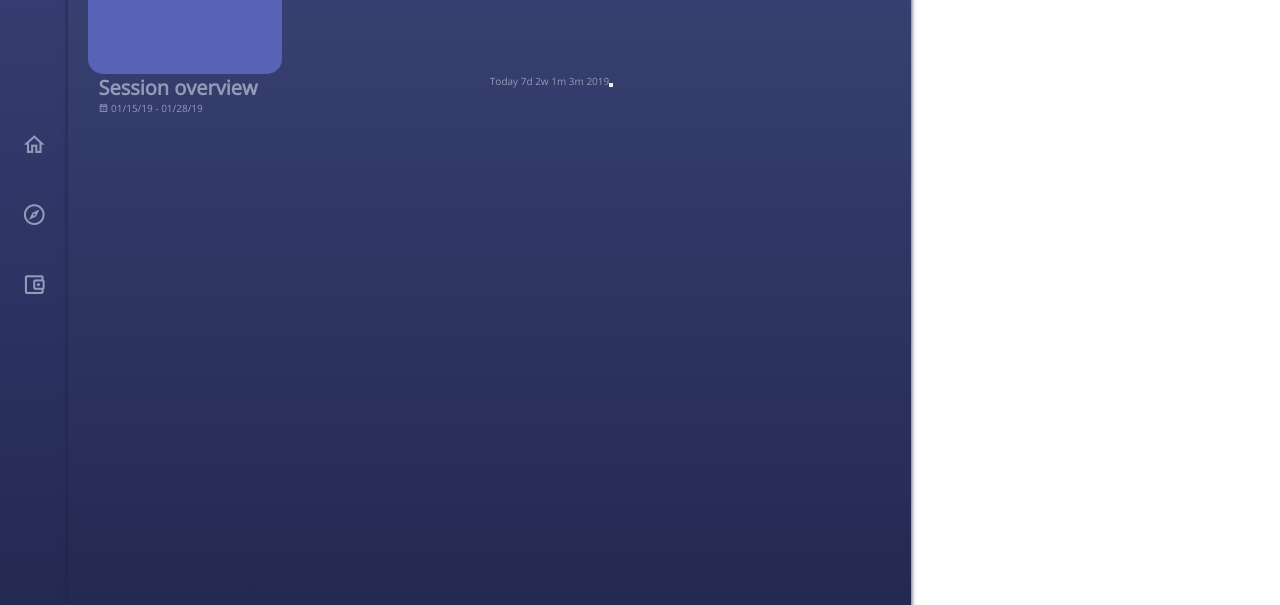
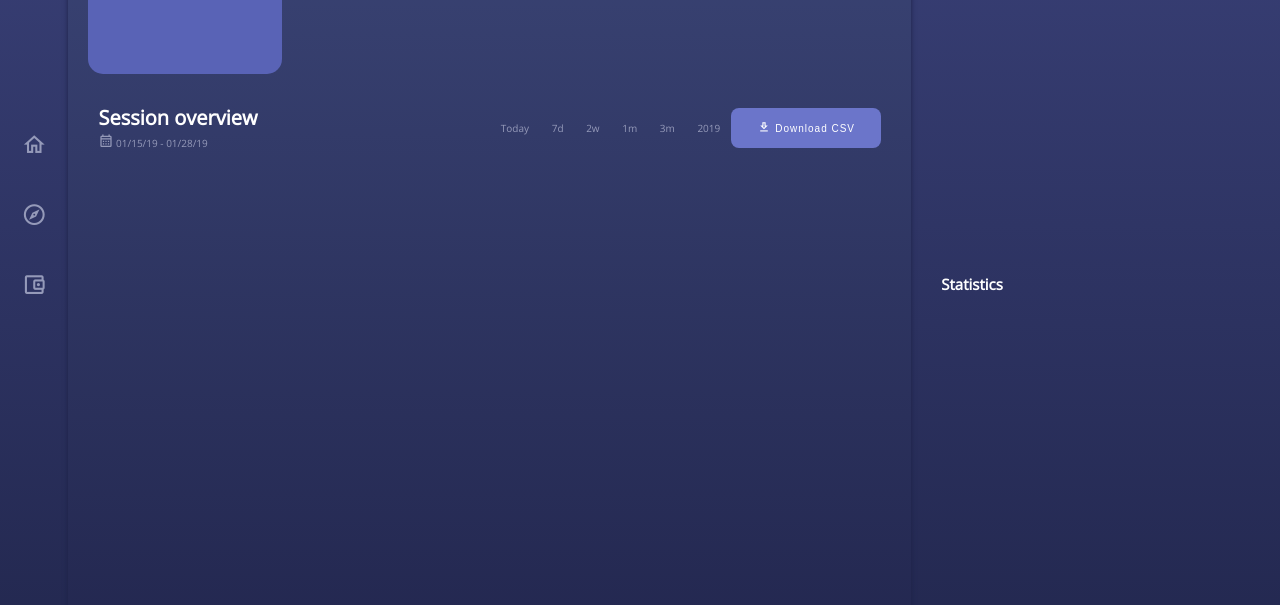
Before and after one commit to VektorTech/product-design-dashboard, a website built with webpack: page index.html in a window 1280 px wide. Shown: the part 126-731 px from the top of the page. Built offline with nearby package versions, Linux system fonts and the light colour scheme; some icons are missing.

Commit message:
Added more layouts and improved bem

```diff
--- a/index.html
+++ b/index.html
@@ -42,76 +42,89 @@
         </div>
 
 
-        <div class="section-main">
-            <div class="section-main__area">
-                <div class="section-main__btn-cards section-main__btn-cards--active">
-                    <div class="section-main__card-top">
+        <div class="section_main">
+            <div class="select-stats__area">
+                <div class="select-stats__btn-cards select-stats__btn-cards--active">
+                    <div class="select-stats__card-top">
                         <h1>2100</h1>
                         <p>total sessions</p>
                     </div>
-                    <div class="section-main__card-bottom">
+                    <div class="select-stats__card-bottom">
                     </div>
                 </div>
-                <div class="section-main__btn-cards">
-                    <div class="section-main__card-top">
+                <div class="select-stats__btn-cards">
+                    <div class="select-stats__card-top">
                         <h1>1228</h1>
                         <p>total visitors</p>
                     </div>
-                    <div class="section-main__card-bottom">
+                    <div class="select-stats__card-bottom">
                         <p class="negative"><i class="mdi mdi-arrow-down"></i> -3%</p>
                     </div>
                 </div>
-                <div class="section-main__btn-cards">
-                    <div class="section-main__card-top">
+                <div class="select-stats__btn-cards">
+                    <div class="select-stats__card-top">
                         <h1>6.92</h1>
                         <p>time spent, hr</p>
                     </div>
-                    <div class="section-main__card-bottom">
+                    <div class="select-stats__card-bottom">
                         <p class="positive"><i class="mdi mdi-arrow-up"></i> +1%</p>
                     </div>
                 </div>
-                <div class="section-main__btn-cards">
-                    <div class="section-main__card-top">
+                <div class="select-stats__btn-cards">
+                    <div class="select-stats__card-top">
                         <h1>2.3</h1>
                         <p>avg requests recieved</p>
                     </div>
-                    <div class="section-main__card-bottom">
+                    <div class="select-stats__card-bottom">
                         <p class="positive"><i class="mdi mdi-arrow-up"></i> +21%</p>
                     </div>
                 </div>
             </div>
 
-            <div class="section-main__area">
-                <div class="section-main__header-2">
-                    <div class="section-main__title-2">
+            <div class="preview-stats__area">
+                <div class="preview-stats__header">
+                    <div class="preview-stats__title">
                         <h1>Session overview</h1>
                         <p><i class="mdi mdi-calendar-month-outline"></i> <span>01/15/19</span> - <span>01/28/19</span></p>
                     </div>
-                    <div class="section-main__controls-2">
-                        <ul class="section-main__nav-2">
-                            <li class="section-main__items-2">Today</li>
-                            <li class="section-main__items-2">7d</li>
-                            <li class="section-main__items-2">2w</li>
-                            <li class="section-main__items-2">1m</li>
-                            <li class="section-main__items-2">3m</li>
-                            <li class="section-main__items-2">2019</li>
+                    <div class="preview-stats__controls">
+                        <ul class="preview-stats__nav">
+                            <li class="preview-stats__items">Today</li>
+                            <li class="preview-stats__items">7d</li>
+                            <li class="preview-stats__items">2w</li>
+                            <li class="preview-stats__items">1m</li>
+                            <li class="preview-stats__items">3m</li>
+                            <li class="preview-stats__items">2019</li>
                         </ul>
                     </div>
-                    <div class="section-main__btn-2">
-                        <button></button>
+                    <div class="preview-stats__btn">
+                        <button><i class="mdi mdi-download-outline"></i> Download CSV</button>
                     </div>
                 </div>
-                <div class="section-main__graph-wrapper-2">
+                <div class="preview-stats__graph-wrapper">
                 </div>
             </div>
 
-            <div class="section-main__area">
-
+            <div class="">
             </div>
         </div>
 
 
-        <div class="section-main">
+        <div class="side-panel">
+            <div class="side-panel__top">
+                <div class="side-panel__head">
+                    <h2>Views by browser</h2>
+                    <i></i>
+                </div>
+                <div class="side-panel__chart"></div>
+            </div>
+            <div class="side-panel__bottom">
+                <div class="side-panel__head">
+                    <h2>Statistics</h2>
+                    <i></i>
+                </div>
+                <div class="side-panel__content"></div>
+            </div>
         </div>
     </div>
     <script src="/dist/main.js"></script>
--- a/main.scss
+++ b/main.scss
@@ -1,5 +1,6 @@
 @import "./styles/_globals.scss";
 @import "./styles/layout/header.scss";
+@import "./styles/layout/side-panel.scss";
 @import "./styles/layout/section-main.scss";
 
 * {
@@ -33,8 +34,11 @@ html, body {
 
     & > div {
         &:nth-child(2) {
+            display: flex;
+            flex-direction: column;
+            background: -webkit-linear-gradient(bottom, $standard-col, #3b4576);
             box-shadow: 0px 0px 0.5rem $gap-color;
-            background: -webkit-linear-gradient(bottom, $standard-col, #3b4576);
+            z-index: 100;
             padding: 0 $gap-size;
         }
     }
--- /dev/null
+++ b/styles/layout/section-header.scss
@@ -0,0 +1,65 @@
+@mixin header($selector){
+    #{$selector}__area {
+        &:nth-child(2) {
+            height: 55%;
+        }
+    }
+
+    #{$selector}__header {
+        padding-top: $gap-size;
+        color: $font-col-dim;
+        display: flex;
+        flex-direction: row;
+        justify-content: space-between;
+    }
+
+    #{$selector}__title {
+        width: 50%;
+        & h1 {
+            color: #fff;
+        }
+
+        & p i {
+            font-size: 1.5rem;
+        }
+    }
+
+    #{$selector}__controls {
+        align-self: center;
+    }
+
+    #{$selector}__nav {
+        list-style: none;
+        //prevents line from breaking
+        white-space: nowrap;
+    }
+
+    #{$selector}__items {
+        display: inline-block;
+        padding: 0 1rem;
+    }
+
+    #{$selector}__btn {
+        width: 15rem;
+        height: 4rem;
+        align-self: center;
+
+        & button {
+            background-color: #6b75ca;
+            font-size: 1rem;
+            letter-spacing: .1rem;
+            color: #fff;
+            width: 100%;
+            height: 100%;
+            border: none;
+            border-radius: .8rem;
+            cursor: pointer;
+
+            & > i {
+               font-size: 1.3rem;
+            }
+        }
+    }
+}
+
+//NOTE USE "&" TO SEE WHAT HAPPENS
--- a/styles/layout/section-main.scss
+++ b/styles/layout/section-main.scss
@@ -1,12 +1,10 @@
 @import "../components/card.scss";
+@import "section-header.scss";
 
-.section-main {
-    $main: '.section-main';
+.section_main {
+    $main: '.section_main';
 
-    display: flex;
-    flex-direction: column;
-
-    &__area {
+    .select-stats__area {
         &:first-child {
             height: 25%;
             display: grid;
@@ -16,36 +14,6 @@
         }
     }
 
-    @include card($main);
-
-    &__area {
-        &:nth-child(2) {
-            height: 55%;
-        }
-    }
-
-
-    &__header-2 {
-        color: $font-col-dim;
-        display: flex;
-        flex-direction: row;
-        // justify-content: space-between;
-    }
-
-    &__title-2 {
-        width: 50%;
-
-    }
-
-    // &__controls-2 {
-    // }
-
-    &__nav-2 {
-        list-style: none;
-        // width: 50%;
-    }
-
-    &__items-2 {
-        display: inline;
-    }
+    @include card('.select-stats');
+    @include header('.preview-stats');
 }
--- /dev/null
+++ b/styles/layout/side-panel.scss
@@ -0,0 +1,14 @@
+.side-panel {
+    background: -webkit-linear-gradient(bottom, $gradient-dark, $gradient-light);
+    display: flex;
+    flex-direction: column;
+    padding: 0 $gap-size;
+
+    & > div {
+        height: 50%;
+    }
+
+    &__head {
+
+    }
+}
```
